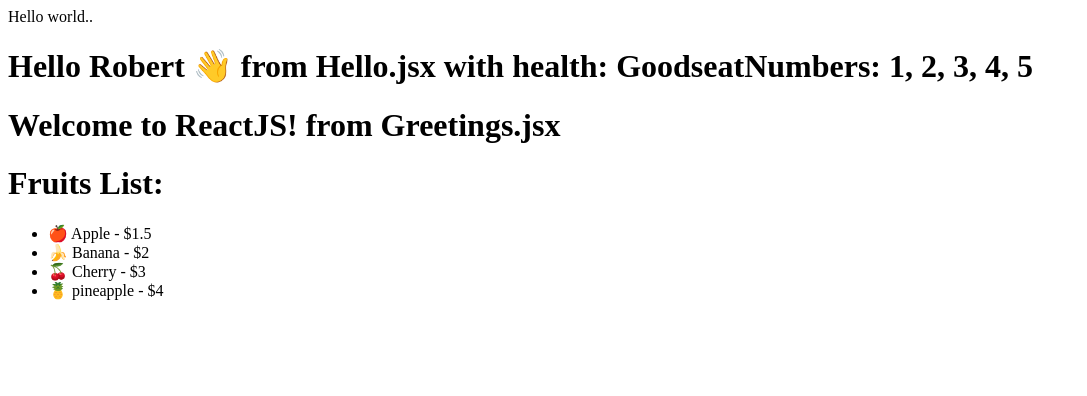
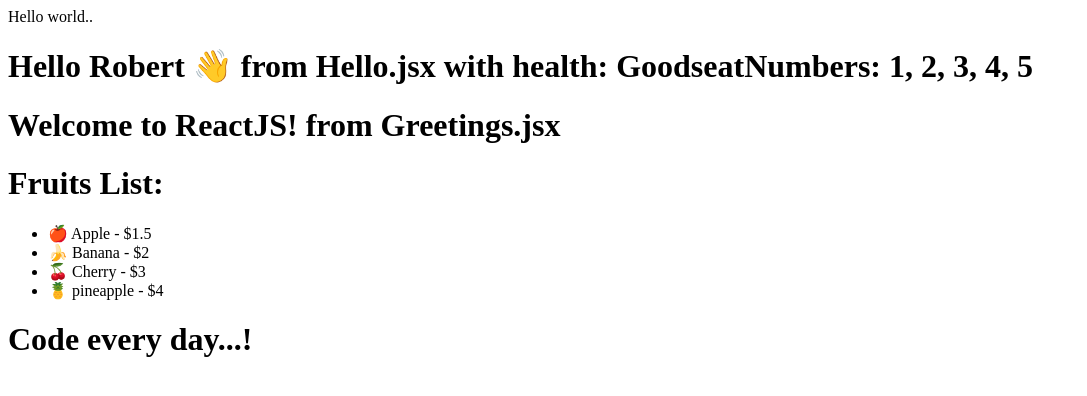
Before and after one commit to maheswar189/reactJsLearning, a React app: page / in a window 1280 px wide. Shown: the top 396 px of the page, without its empty margins (0-1087 px from the left). Built offline with nearby package versions, Linux system fonts and the light colour scheme; the HTML template or start-up script is replaced by a standard one.

Commit message:
ReactJS Tutorial 16 : Conditionally Rendering JSX & Components

```diff
--- a/src/App.jsx
+++ b/src/App.jsx
@@ -2,6 +2,7 @@
 import Hello from "./components/Hello.jsx";
 import Greetings from "./components/Greetings.jsx";
 import Fruits from "./components/Fruits.jsx";
+import ConditionalComponent from "./components/ConditionalComponent.jsx";
 function App() {
   const person = {
     name: "Robert",
@@ -18,6 +19,7 @@
       <Hello person={person} />
       <Greetings />
       <Fruits />
+      <ConditionalComponent />
     </div>
   );
 }
--- /dev/null
+++ b/src/components/Code.jsx
@@ -0,0 +1,7 @@
+export default function Code() {
+  return (
+    <div>
+      <h1>Code every day...!</h1>
+    </div>
+  );
+}
--- /dev/null
+++ b/src/components/ConditionalComponent.jsx
@@ -0,0 +1,12 @@
+import Code from "./Code";
+import Welcome from "./Welcome";
+
+export default function ConditionalComponent({}) {
+  const isLoggedIn = false; // Change this to false to see the other message
+
+  if (isLoggedIn) {
+    return <Welcome />;
+  } else {
+    return <Code />;
+  }
+}
--- /dev/null
+++ b/src/components/Welcome.jsx
@@ -0,0 +1,7 @@
+export default function Welcome() {
+  return (
+    <div>
+      <h1>Welcome to React user!</h1>
+    </div>
+  );
+}
```
